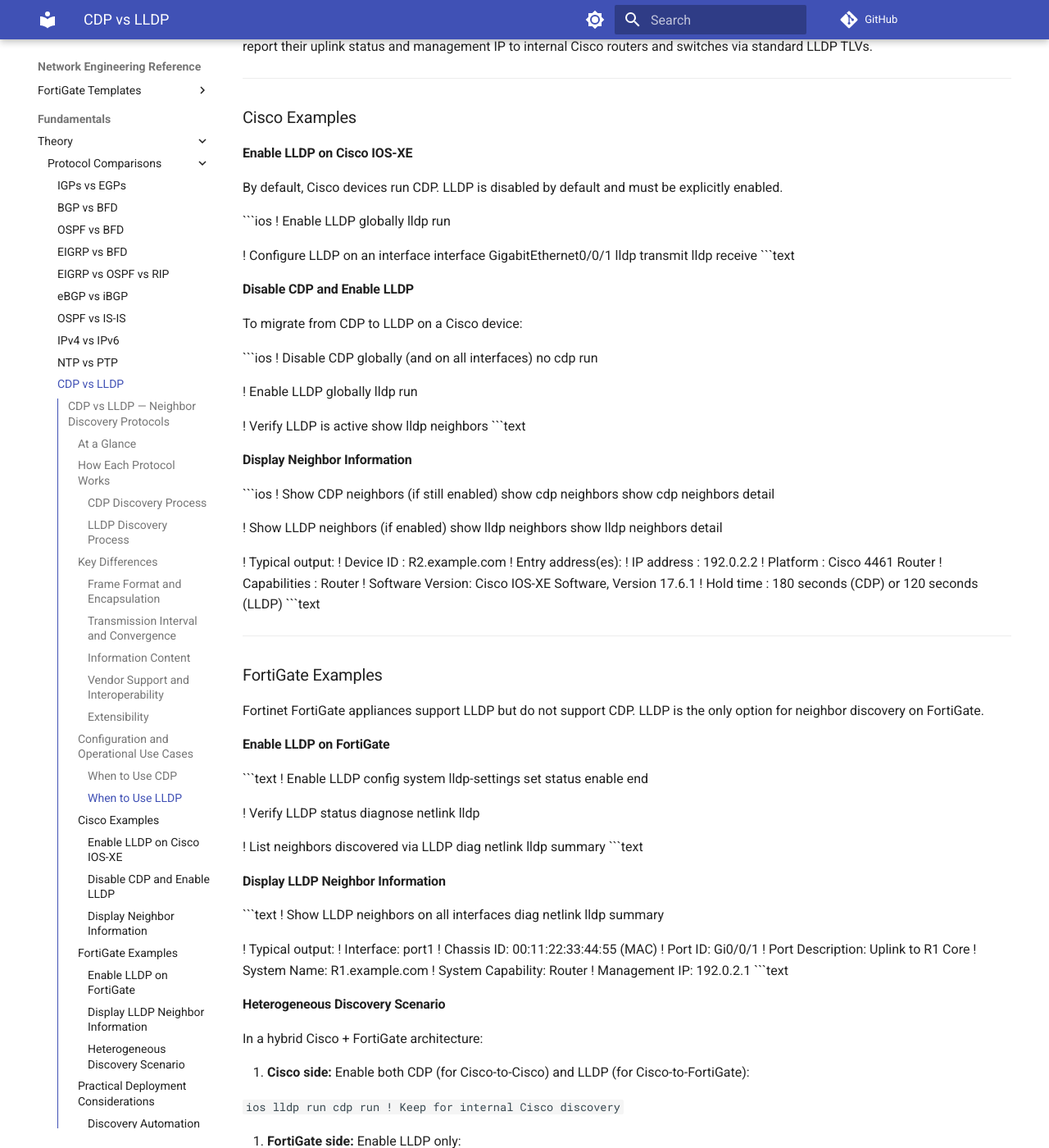
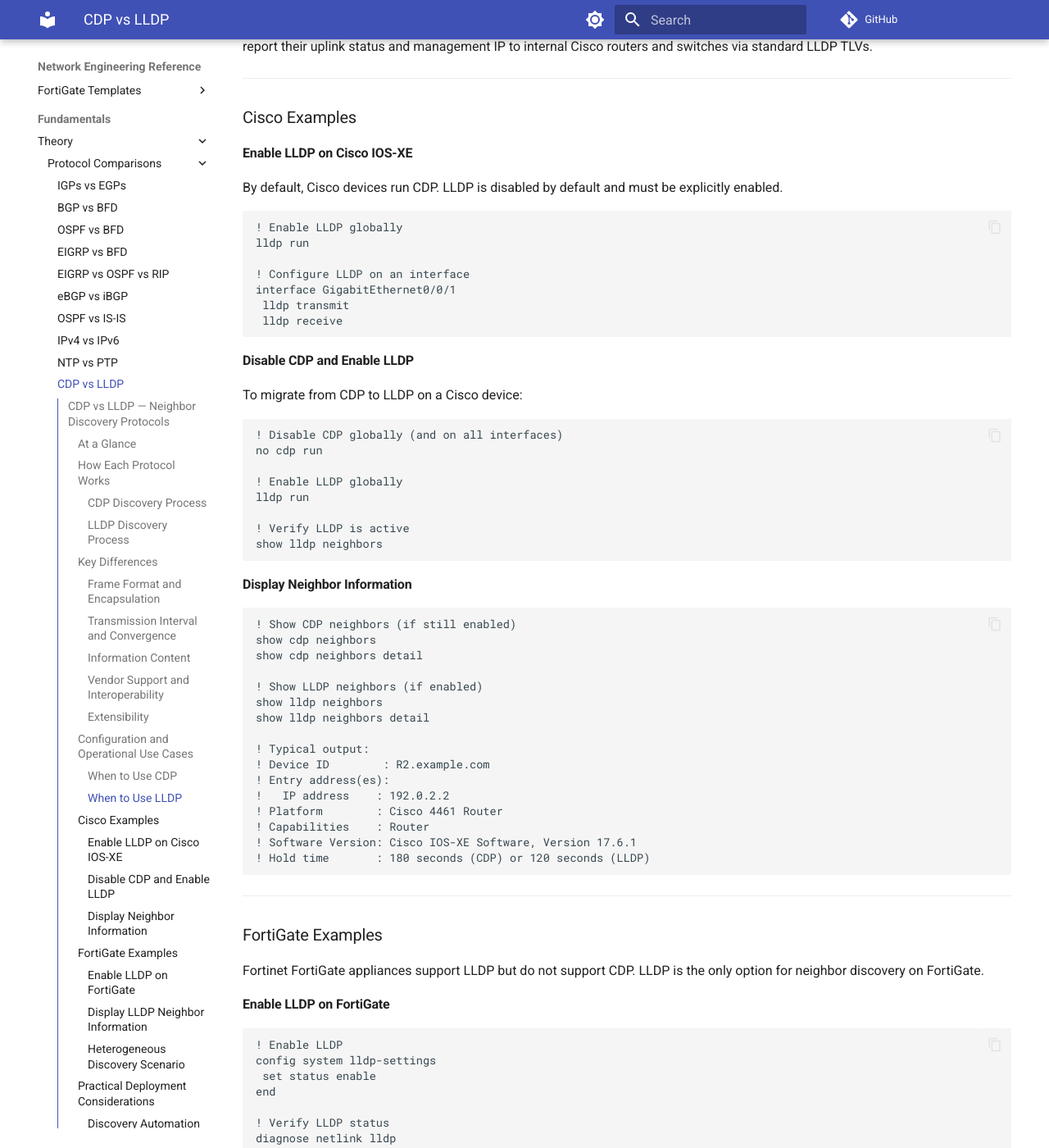
Before and after one commit to neil-booker-cko/docs, an MkDocs documentation site: the page built from docs/theory/cdp_vs_lldp.md, in a window 1280 px wide and 1400 px high, scrolled down 4121 px. Shown: the whole window at 82% size. Built offline with MkDocs 1.6.1 and Material for MkDocs 9.7.7, drawn with Linux system fonts in a browser that asks for light colours; comment, search, counter and statistics services are not loaded; some of the changed text lies outside the part shown.

Commit message:
Fix code block formatting issues in CDP vs LLDP guide
Issues fixed:
- Cisco examples: Removed premature code block closures
- FortiGate examples: Changed text tag to fortios for proper syntax highlighting
- Heterogeneous scenario: Fixed list numbering (1/2/1 → 1/2/3)
- Troubleshooting section: Removed premature closure tag
- Mitigation section: Added blank line before code block (MD031 compliance)

All code blocks now display with correct syntax highlighting.

Co-Authored-By: Claude Haiku 4.5 <noreply@anthropic.com>

````diff
--- a/docs/theory/cdp_vs_lldp.md
+++ b/docs/theory/cdp_vs_lldp.md
@@ -196,7 +196,7 @@ lldp run
 interface GigabitEthernet0/0/1
  lldp transmit
  lldp receive
-```text
+```
 
 ### Disable CDP and Enable LLDP
 
@@ -211,7 +211,7 @@ lldp run
 
 ! Verify LLDP is active
 show lldp neighbors
-```text
+```
 
 ### Display Neighbor Information
 
@@ -232,7 +232,7 @@ show lldp neighbors detail
 ! Capabilities    : Router
 ! Software Version: Cisco IOS-XE Software, Version 17.6.1
 ! Hold time       : 180 seconds (CDP) or 120 seconds (LLDP)
-```text
+```
 
 ---
 
@@ -243,7 +243,7 @@ option for neighbor discovery on FortiGate.
 
 ### Enable LLDP on FortiGate
 
-```text
+```fortios
 ! Enable LLDP
 config system lldp-settings
  set status enable
@@ -254,11 +254,11 @@ diagnose netlink lldp
 
 ! List neighbors discovered via LLDP
 diag netlink lldp summary
-```text
+```
 
 ### Display LLDP Neighbor Information
 
-```text
+```fortios
 ! Show LLDP neighbors on all interfaces
 diag netlink lldp summary
 
@@ -270,7 +270,7 @@ diag netlink lldp summary
 !   System Name: R1.example.com
 !   System Capability: Router
 !   Management IP: 192.0.2.1
-```text
+```
 
 ### Heterogeneous Discovery Scenario
 
@@ -283,15 +283,15 @@ In a hybrid Cisco + FortiGate architecture:
    cdp run  ! Keep for internal Cisco discovery
    ```
 
-1. **FortiGate side:** Enable LLDP only:
+2. **FortiGate side:** Enable LLDP only:
 
-   ```text
+   ```fortios
    config system lldp-settings
     set status enable
    end
    ```
 
-1. **Result:** Both Cisco and FortiGate devices see each other via LLDP. Cisco routers
+3. **Result:** Both Cisco and FortiGate devices see each other via LLDP. Cisco routers
    also see each other via CDP for richer Cisco-specific detail.
 
 ---
@@ -328,7 +328,7 @@ show lldp neighbors | include R2
 ! 2. Neighbor device powered off
 ! 3. Discovery protocol disabled on that interface
 ! 4. TTL/hold time expired (refresh expected in < 60 seconds for CDP, < 30 for LLDP)
-```text
+```
 
 ### Security Implications
 
@@ -341,6 +341,7 @@ routers. However:
   untrusted users).
 
 - **Mitigation:** Disable on untrusted interfaces:
+
   ```ios
   interface Gi0/0/X
    no cdp enable
````
